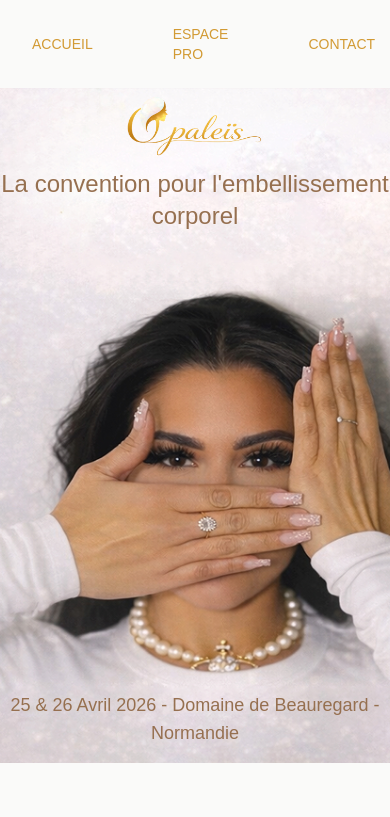
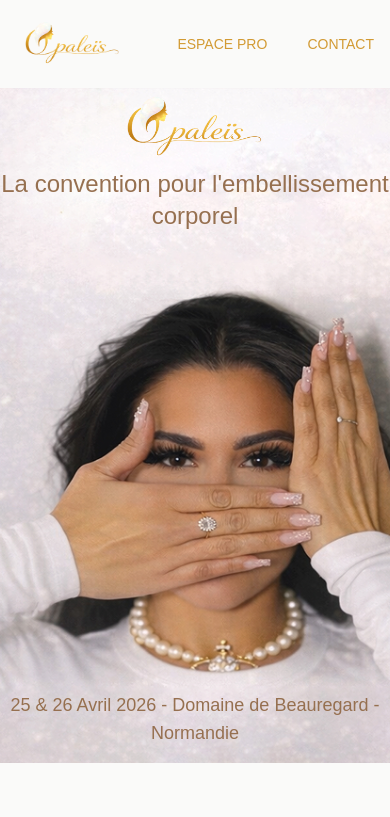
Before and after one commit to nbinet/opale-s, a Vue app: page / in a window 390 px wide. Shown: the top 817 px of the page. Built offline with nearby package versions, Linux system fonts and the light colour scheme; a web font is replaced by a local one.

Commit message:
fix: adjust spacing in Navbar component for improved layout consistency

```diff
--- a/src/components/Navbar.vue
+++ b/src/components/Navbar.vue
@@ -5,8 +5,8 @@ import logo from '@/assets/images/logo.png'
 <template>
   <nav class="text-[#D29A33] uppercase text-sm flex items-center justify-between gap-4 py-4 md:px-20 overflow-visible h-14">
     <router-link to="/"><img :src="logo" alt="Logo Opaleïs" class="h-14" /></router-link>
-    <div class="flex items-center gap-20">
-      <router-link to="/">Accueil</router-link>
+    <div class="flex items-center gap-10 md:gap-20">
+      <router-link to="/" class="hidden sm:block">Accueil</router-link>
       <router-link to="/pro">Espace pro</router-link>
       <router-link to="/contact">Contact</router-link>
     </div>
```
